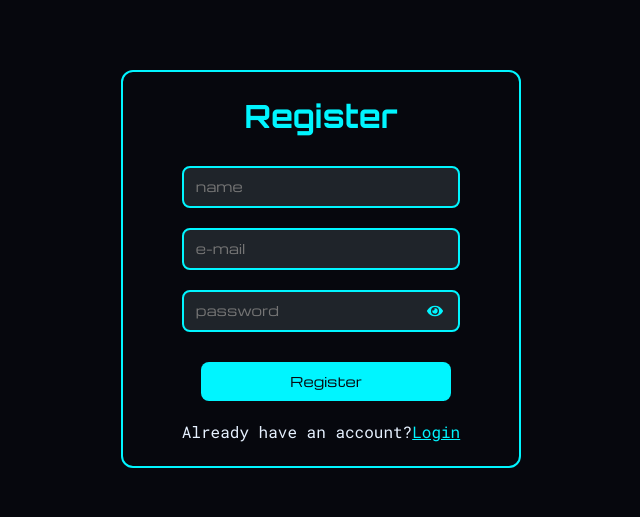
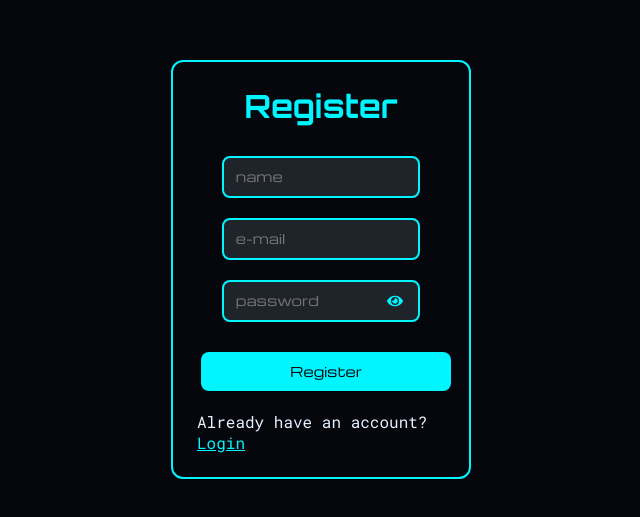
Before and after one commit to A-Chauhan00/NexusAI, a React (Vite) app in the folder frontend/: page /register in a window 1280 px wide. Shown: the part 131-648 px from the top of the page, without its empty margins (319-959 px from the left). Built offline with nearby package versions, Linux system fonts and the light colour scheme; no server answers.

Commit message:
login css fix

```diff
--- a/frontend/pages/Login/Login.css
+++ b/frontend/pages/Login/Login.css
@@ -1,76 +1,4 @@
-/* .login-container{
-   width: 100%;
-    min-height: 100vh;
-    display: flex;
-    align-items: center;
-    justify-content: center;
-    box-sizing: border-box;
-    background: #06070d;
-}
 
-.login-form{
-    display: flex;
-    flex-direction: column;
-    align-items: center;
-     background: #06070d;
-    width: 400px;
-    padding: 24px;
-    border-radius: 12px;
-    color: #e6f1ff;
-    border: #00F5FF 2px solid;
-}
-
-.login-form h1{
-    font-family: 'Orbitron',sans-serif;
-    color: #00F5FF;
-    margin-bottom: 20px;
-}
-.login-fields{
-    margin:10px;
-}
-
-.login-fields input{
-    background-color: #1f242a;
-    padding: 10px 12px;
-    border-radius: 8px;
-    border: #00F5FF 2px solid;
-    color: #e6f1ff;
-    font-family: 'Roboto Mono',sans-serif;
-    width: 250px;
-}
-
-.login-fields input::placeholder{
-    font-family: 'Michroma',sans-serif;
-}
-
-
-.login-form button{
-    background-color: #00F5FF;
-    color: #06070d;
-    border-style: none;
-    border-radius: 8px;
-    padding: 10px 12px;
-    font-family: 'Michroma',sans-serif;
-    margin-top: 20px;
-    margin-bottom: 20px;
-    width: 250px;
-}
-
-.login-form p{
-    font-family: 'Roboto Mono';
-}
-
-.login-form a{
-      font-family: 'Roboto Mono';
-}
-
-.login-error{
-    margin: 10px 0;
-    font-size: 14px;
-    text-align: center;
-    color: #ff4d4d;
-    font-size: 'Roboto Mono',sans-serif;
-} */
 
 .login-container {
     width: 100%;
@@ -87,7 +15,7 @@
     flex-direction: column;
     align-items: center;
      background: #06070d;
-      width: 400px;
+      width: 300px;
     max-width: 100%;
     box-sizing: border-box;
     padding: 24px;
--- a/frontend/pages/Register/Register.css
+++ b/frontend/pages/Register/Register.css
@@ -13,7 +13,7 @@
     flex-direction: column;
     align-items: center;
      background: #06070d;
-      width: 400px;
+      width: 300px;
     max-width: 100%;
     box-sizing: border-box;
     padding: 24px;
```
